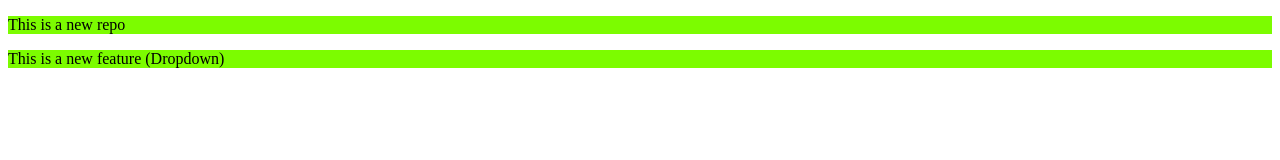
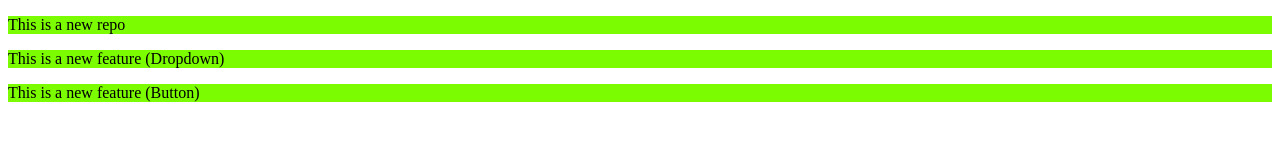
Before and after one commit to jugal-v/localrepo, a plain HTML site: page index.html in a window 1280 px wide. Drawn offline with Linux system fonts and the light colour scheme.

Commit message:
inserted button

```diff
--- a/index.html
+++ b/index.html
@@ -9,6 +9,5 @@
 <body>
   <p>This is a new repo</p>
   <p>This is a new feature (Dropdown)</p>
-
-</body>
+  <p>This is a new feature (Button)</p>
 </html>
```
